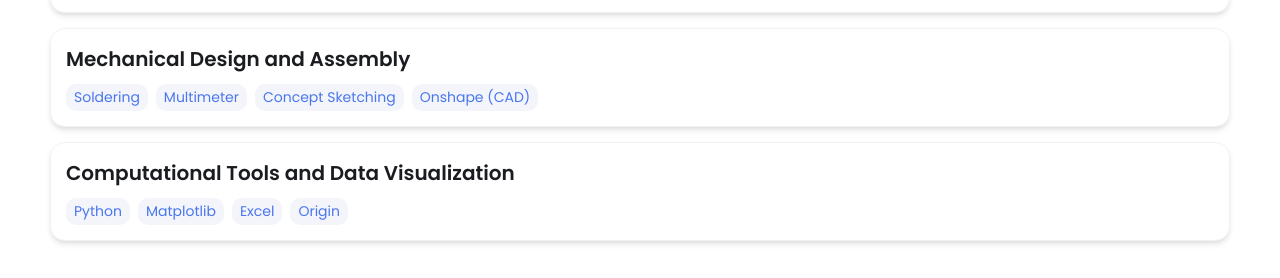
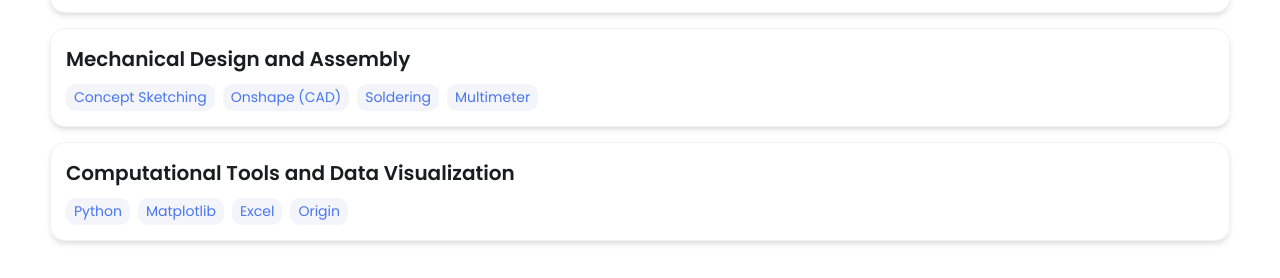
Before and after one commit to isaajnchen/isaajnchen.github.io, a Jekyll site: the page built from index.html, in a window 1280 px wide and 900 px high, scrolled down 1640 px. Shown: the part 173-451 px from the top of the window. Built offline with Jekyll 4.4.1, drawn with Linux system fonts in a browser that asks for light colours; part of the change alters nothing that is shown.

```diff
--- a/_config.yml
+++ b/_config.yml
@@ -61,10 +61,10 @@ skills:
 
   - category: Mechanical Design and Assembly
     tools:
+      - Concept Sketching
+      - Onshape (CAD)
       - Soldering
       - Multimeter
-      - Concept Sketching
-      - Onshape (CAD)
   - category: Computational Tools and Data Visualization
     tools:
       - Python
```
